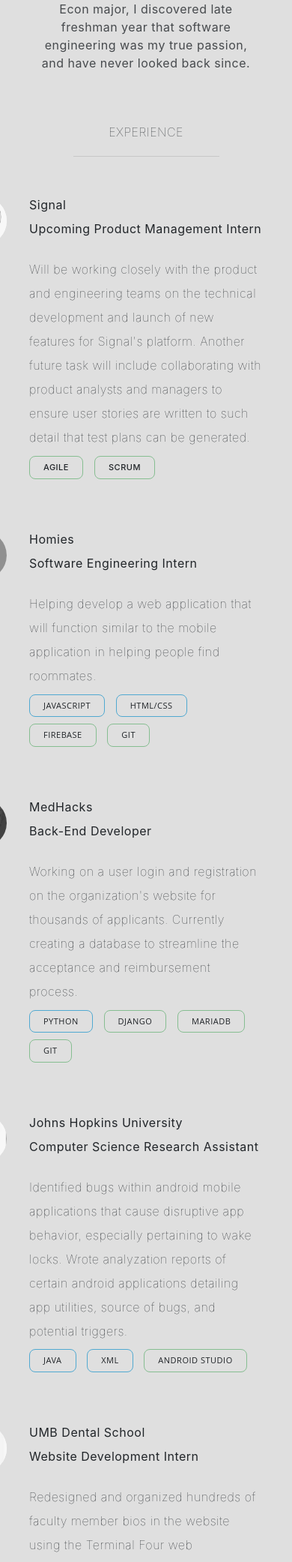
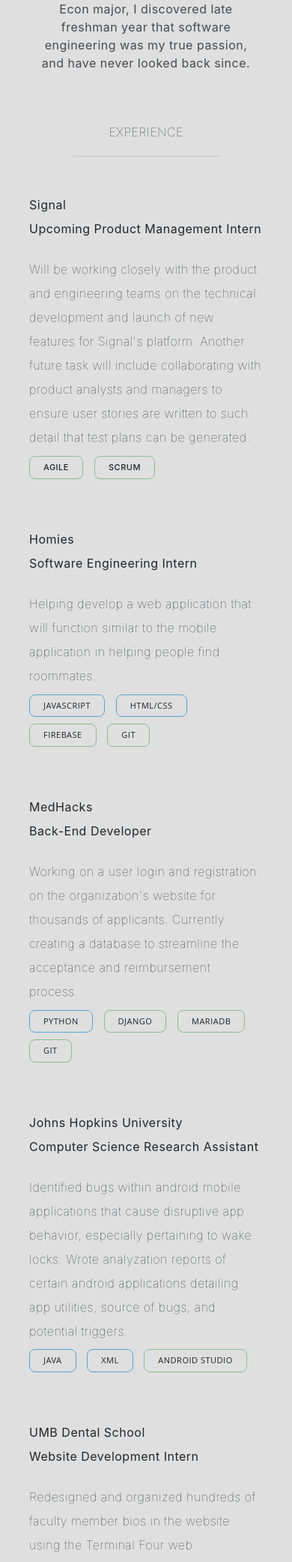
Before and after one commit to matthewsmkim1/matthewsmkim1.github.io, a PHP site: page / in a window 390 px wide. Shown: the part 1165-3248 px from the top of the page at 75% size. Run offline with PHP 8.4, Linux system fonts and the light colour scheme; some libraries are stand-ins or nearby versions.

Commit message:
visibility hidden pics for mobile

```diff
--- a/css/style.css
+++ b/css/style.css
@@ -447,6 +447,34 @@ hr {
       width: 25%;
       height:25%;
    }
+   img.icon {
+      visibility: hidden;
+      width: 65px;
+      height: 65px;
+      -webkit-border-radius: 50%;
+      -moz-border-radius: 50%;
+      -ms-border-radius: 50%;
+      -o-border-radius: 50%;
+      border-radius:50%;
+      float: left;
+      display: block;
+      margin-left: -95px;
+      margin-top: 5px;
+      background-color: #fff;
+      opacity: 0.8;
+      z-index: 0;
+      filter: grayscale(100%);
+      -webkit-filter: grayscale(100%);   /*For Webkit browsers */
+      filter: gray;  /* For IE 6 - 9 */
+      -webkit-transition: all .4s ease;
+   }
+
+   img.icon:hover {
+      visibility: hidden;
+     filter: grayscale(0%);
+     -webkit-filter: grayscale(0%);
+     filter: none;
+   }
    /*
    .topnav {
       visibility: hidden;
```
Also changed, not shown: index.html (+0 -63 lines).
